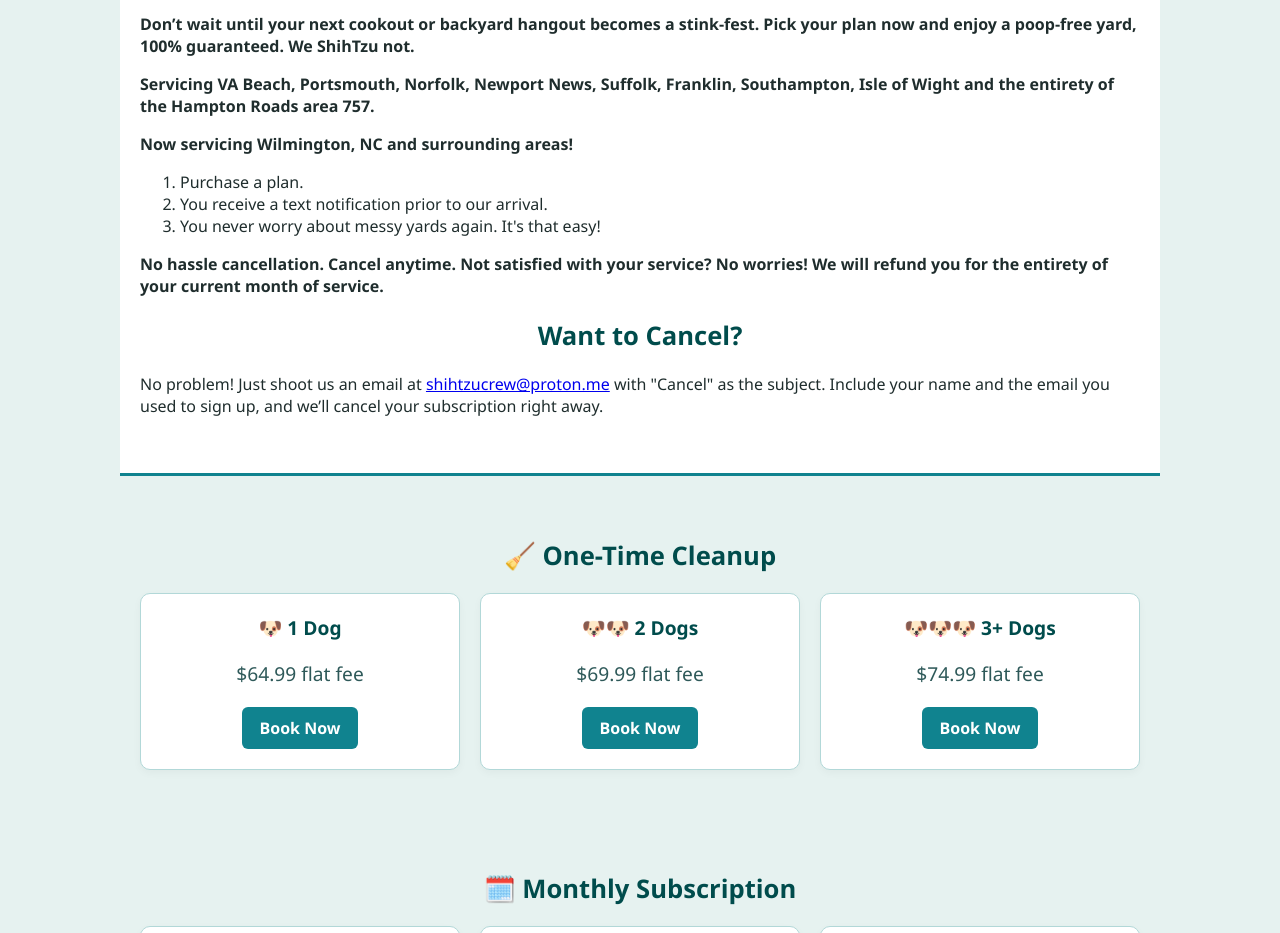
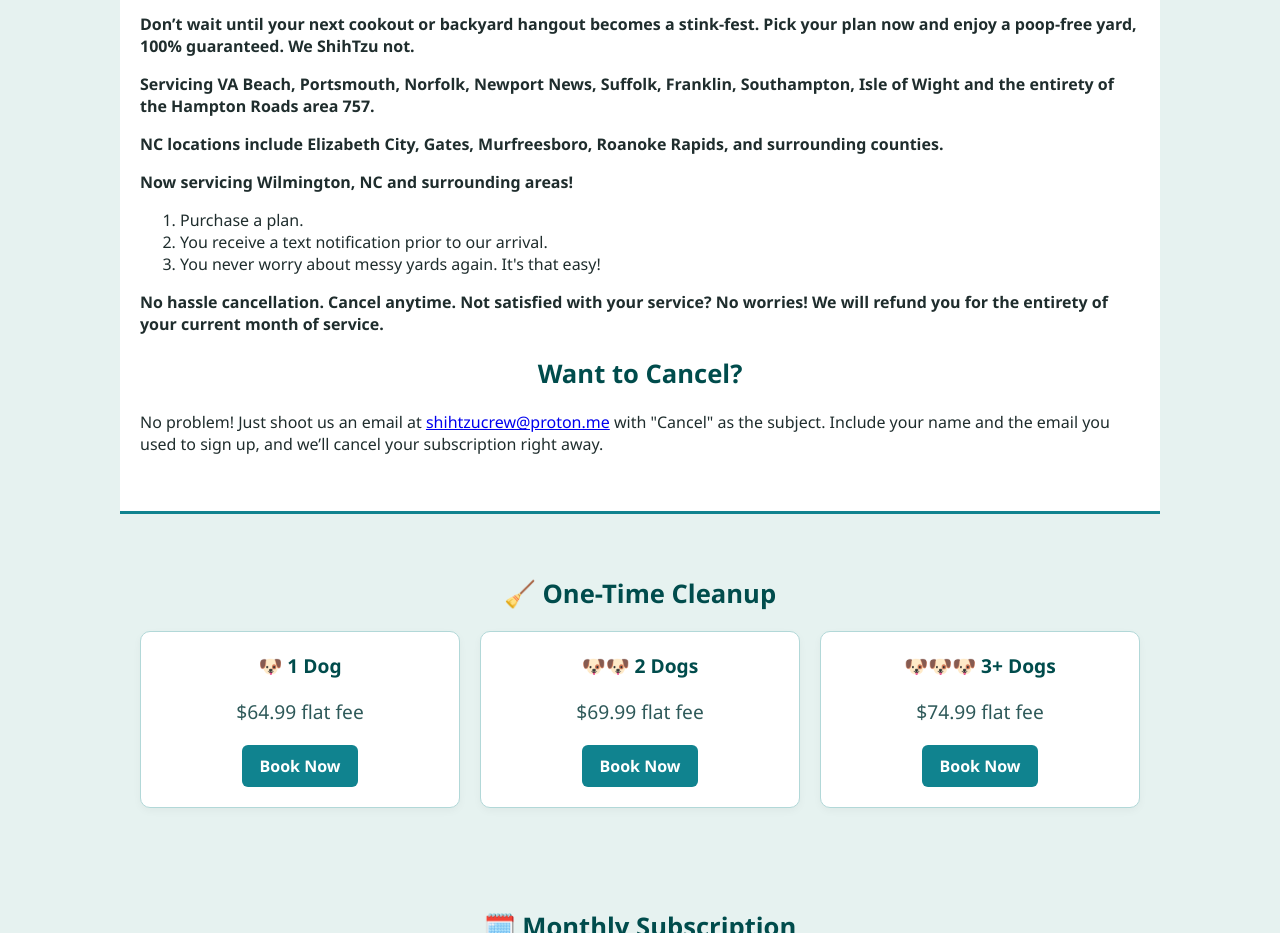
Before and after one commit to ShihTzuCrew/ShihTzuCrew.github.io, a plain HTML site: page index.html in a window 1280 px wide. Shown: the part 820-1753 px from the top of the page. Drawn offline with Linux system fonts and the light colour scheme.

Commit message:
Update index.html
Updated locations to include NC locations

```diff
--- a/index.html
+++ b/index.html
@@ -167,6 +167,7 @@ src="https://www.facebook.com/tr?id=1303003131454742&ev=PageView&noscript=1"
     <h2 style="margin-top: 40px;">💵 Plans That Fit Your Budget. 💩 Clean Yards That Fit Your Lifestyle.</h2>
     <p><strong>Don’t wait until your next cookout or backyard hangout becomes a stink-fest. Pick your plan now and enjoy a poop-free yard, 100% guaranteed. We ShihTzu not.</strong></p>
     <p><strong>Servicing VA Beach, Portsmouth, Norfolk, Newport News, Suffolk, Franklin, Southampton, Isle of Wight and the entirety of the Hampton Roads area 757.</strong></p>
+    <p><strong>NC locations include Elizabeth City, Gates, Murfreesboro, Roanoke Rapids, and surrounding counties.</strong></p>
     <p><strong>Now servicing Wilmington, NC and surrounding areas!</strong></p>
     <ol type="1">
       <li>Purchase a plan.</li>
```
